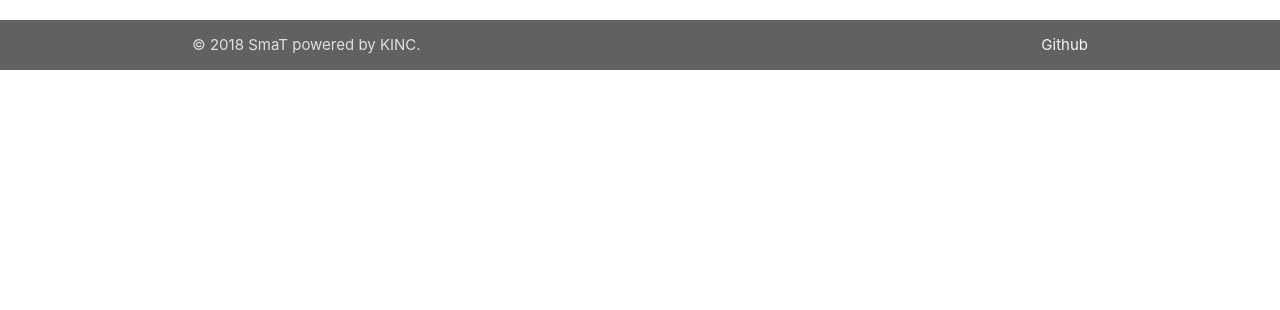
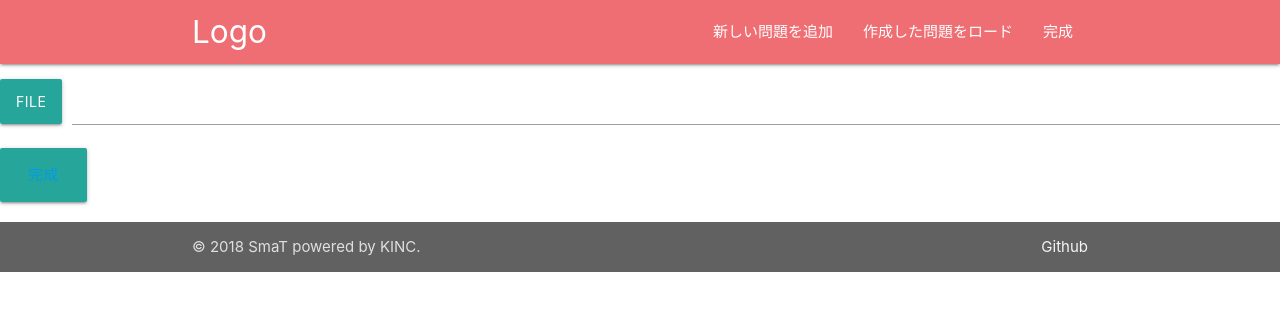
Before and after one commit to kinc-shinshu/smat-teacher-client, a React (Create React App) app: page /load in a window 1280 px wide. Shown: the top 310 px of the page. Built offline with nearby package versions, Linux system fonts and the light colour scheme.

Commit message:
justTest

```diff
--- a/src/App.js
+++ b/src/App.js
@@ -5,6 +5,7 @@ import 'materialize-css/dist/css/materialize.min.css';
 import { Top } from './screens/Top';
 import { Edit } from './screens/Edit';
 import { Done } from './screens/Done';
+import { Load } from './screens/Load';
 
 class ReactRouter extends Component {
   render() {
@@ -12,6 +13,7 @@ class ReactRouter extends Component {
       <BrowserRouter>
         <div>
           <Route exact path='/' component={Top} />
+          <Route path='/load' component={Load}/>
           <Route path='/edit' component={Edit} />
           <Route path='/done' component={Done} />
         </div>
--- /dev/null
+++ b/src/screens/Load.js
@@ -0,0 +1,47 @@
+import React, { Component } from 'react';
+import { Link } from 'react-router-dom'
+import 'materialize-css';
+import 'materialize-css/dist/css/materialize.min.css';
+
+
+
+export class Load extends Component {
+
+  render() {
+    return (
+      <div>
+        <div className="navbar-fixed" >
+          <nav>
+            <div className="nav-wrapper container">
+              <a href="#!" className="brand-logo">Logo</a>
+              <ul className="right hide-on-med-and-down">
+                <li><Link to="edit">新しい問題を追加</Link></li>
+                <li><Link to="load">作成した問題をロード</Link></li>
+                <li><Link to="done">完成</Link></li>
+              </ul>
+            </div>
+          </nav>
+        </div>
+
+
+        <form action="#">
+
+          <div className="file-field input-field">
+            <div className="btn">
+              <span>File</span>
+              <input type="file" />
+            </div>
+            <div className="file-path-wrapper">
+              <input className="file-path validate" type="text" />
+            </div>
+          </div>
+        </form>
+
+        <div className="waves-effect waves-light btn-large">
+          <span ><Link to="/" >完成</Link></span>
+        </div>
+
+      </div>
+    )
+  }
+}
--- a/src/screens/Top.js
+++ b/src/screens/Top.js
@@ -12,8 +12,8 @@ export class Top extends Component {
             <div className="nav-wrapper container">
               <a href="#!" className="brand-logo">Logo</a>
               <ul className="right hide-on-med-and-down">
-                <li><Link to="edit">追加</Link></li>
-                <li><a href="#">ロード</a></li>
+                <li><Link to="edit">新しい問題を追加</Link></li>
+                <li><Link to="load">作成した問題をロード</Link></li>
                 <li><Link to="done">完成</Link></li>
               </ul>
             </div>
@@ -44,7 +44,6 @@ export class Top extends Component {
               className="material-icons">delete</i></a></a>
             <a href="#!" className="collection-item">Alvin<a href="#delete" className="secondary-content"><i
               className="material-icons">delete</i></a></a>
-
           </div>
         </div>
       </div>
```
